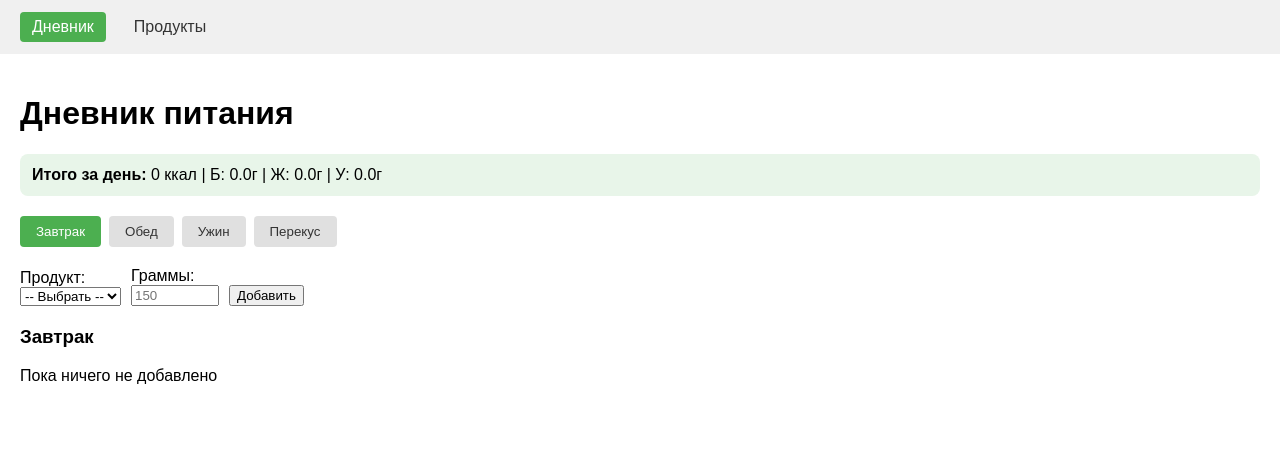
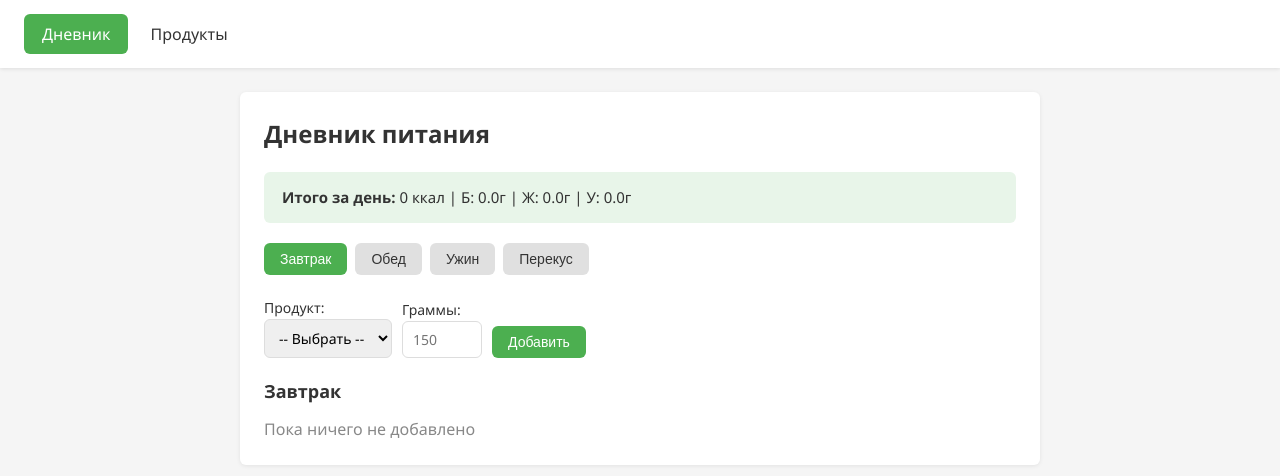
Before and after one commit to PaninaAnna/calorie-tracker, a React (Vite) app: page / in a window 1280 px wide. Shown: the top 476 px of the page. Built offline with nearby package versions, Linux system fonts and the light colour scheme.

Commit message:
style changes

```diff
--- a/src/pages/AddProductPage.jsx
+++ b/src/pages/AddProductPage.jsx
@@ -16,7 +16,6 @@ function AddProductPage() {
     setForm(prev => ({ ...prev, [name]: value }))
   }
 
-  // Автопересчёт калорий
   const proteins = parseFloat(form.proteins) || 0
   const fats = parseFloat(form.fats) || 0
   const carbs = parseFloat(form.carbs) || 0
@@ -59,7 +58,7 @@ function AddProductPage() {
     <>
       <h1>Добавить продукт</h1>
       <form onSubmit={handleSubmit} style={{ maxWidth: 400 }}>
-        {error && <p style={{ color: 'red' }}>{error}</p>}
+        {error && <p className="error">{error}</p>}
 
         <div style={{ marginBottom: 10 }}>
           <label>Название:</label><br />
@@ -81,7 +80,7 @@ function AddProductPage() {
           <input name="carbs" type="number" step="0.1" value={form.carbs} onChange={handleChange} style={{ width: '100%' }} />
         </div>
 
-        <p><strong>Калорийность:</strong> {calories} ккал / 100г</p>
+        <p style={{ marginBottom: 10 }}><strong>Калорийность:</strong> {calories} ккал / 100г</p>
 
         <button type="submit">Сохранить</button>
       </form>
--- a/src/pages/DiaryPage.jsx
+++ b/src/pages/DiaryPage.jsx
@@ -62,16 +62,14 @@ function DiaryPage() {
     <>
       <h1>Дневник питания</h1>
 
-      {/* Счётчик за день */}
-      <div style={{ background: '#e8f5e9', padding: 12, borderRadius: 8, marginBottom: 20 }}>
+      <div className="counter">
         <strong>Итого за день:</strong>{' '}
         {diary.reduce((acc, e) => acc + e.calories, 0)} ккал |{' '}
-      Б: {diary.reduce((acc, e) => acc + e.proteins, 0).toFixed(1)}г |{' '}
-      Ж: {diary.reduce((acc, e) => acc + e.fats, 0).toFixed(1)}г |{' '}
-      У: {diary.reduce((acc, e) => acc + e.carbs, 0).toFixed(1)}г
+        Б: {diary.reduce((acc, e) => acc + e.proteins, 0).toFixed(1)}г |{' '}
+        Ж: {diary.reduce((acc, e) => acc + e.fats, 0).toFixed(1)}г |{' '}
+        У: {diary.reduce((acc, e) => acc + e.carbs, 0).toFixed(1)}г
       </div>
 
-      {/* Вкладки */}
       <div style={{ display: 'flex', gap: 8, marginBottom: 20 }}>
         {MEAL_TABS.map(tab => (
           <button
@@ -80,21 +78,13 @@ function DiaryPage() {
               setActiveTab(tab)
               setError('')
             }}
-            style={{
-              padding: '8px 16px',
-              background: activeTab === tab ? '#4caf50' : '#e0e0e0',
-              color: activeTab === tab ? 'white' : '#333',
-              border: 'none',
-              borderRadius: 4,
-              cursor: 'pointer'
-            }}
+            className={`tab-btn ${activeTab === tab ? 'active' : ''}`}
           >
             {tab}
           </button>
         ))}
       </div>
 
-      {/* Форма добавления */}
       <form onSubmit={handleAdd} style={{ marginBottom: 20, display: 'flex', gap: 10, alignItems: 'end', flexWrap: 'wrap' }}>
         <div>
           <label>Продукт:</label><br />
@@ -116,15 +106,14 @@ function DiaryPage() {
           />
         </div>
         <button type="submit">Добавить</button>
-        {error && <span style={{ color: 'red' }}>{error}</span>}
+        {error && <span className="error">{error}</span>}
       </form>
 
-      {/* Список съеденного */}
       <h3>{activeTab}</h3>
       {filteredEntries.length === 0 ? (
-        <p>Пока ничего не добавлено</p>
+        <p className="empty">Пока ничего не добавлено</p>
       ) : (
-        <table border="1" cellPadding="6" style={{ borderCollapse: 'collapse', width: '100%' }}>
+        <table>
           <thead>
             <tr>
               <th>Продукт</th>
@@ -146,7 +135,7 @@ function DiaryPage() {
                 <td>{e.carbs}г</td>
                 <td>{e.calories}ккал</td>
                 <td>
-                  <button onClick={() => deleteEntry(e.id)}>×</button>
+                  <button className="btn-delete" onClick={() => deleteEntry(e.id)}>×</button>
                 </td>
               </tr>
             ))}
--- a/src/pages/ProductsPage.jsx
+++ b/src/pages/ProductsPage.jsx
@@ -16,12 +16,12 @@ function ProductsPage() {
   return (
     <>
       <h1>База продуктов</h1>
-      <Link to="/products/add">+ Добавить продукт</Link>
+      <Link to="/products/add" className="btn-link">+ Добавить продукт</Link>
 
       {products.length === 0 ? (
-        <p>Нет продуктов. Добавьте первый!</p>
+        <p className="empty">Нет продуктов. Добавьте первый!</p>
       ) : (
-        <table border="1" cellPadding="8" style={{ marginTop: 16, borderCollapse: 'collapse', width: '100%' }}>
+        <table>
           <thead>
             <tr>
               <th>Название</th>
@@ -41,7 +41,7 @@ function ProductsPage() {
                 <td>{p.carbs}</td>
                 <td>{p.calories}</td>
                 <td>
-                  <button onClick={() => deleteProduct(p.id)}>Удалить</button>
+                  <button className="btn-delete" onClick={() => deleteProduct(p.id)}>×</button>
                 </td>
               </tr>
             ))}
--- a/src/styles/index.css
+++ b/src/styles/index.css
@@ -1,31 +1,187 @@
-body {
-  font-family: Arial, sans-serif;
+*,
+*::before,
+*::after {
+  box-sizing: border-box;
   margin: 0;
   padding: 0;
 }
 
+:root {
+  --color-primary: #4caf50;
+  --color-primary-hover: #388e3c;
+  --color-bg: #f5f5f5;
+  --color-white: #ffffff;
+  --color-text: #333333;
+  --color-border: #dddddd;
+  --color-danger: #e53935;
+  --radius: 6px;
+}
+
+body {
+  font-family: 'Segoe UI', Arial, sans-serif;
+  background: var(--color-bg);
+  color: var(--color-text);
+  line-height: 1.5;
+}
+
 header {
-  background: #f0f0f0;
-  padding: 12px 20px;
+  background: var(--color-white);
+  padding: 14px 24px;
+  box-shadow: 0 1px 4px rgba(0, 0, 0, 0.1);
 }
 
 nav {
   display: flex;
-  gap: 16px;
+  gap: 4px;
 }
 
 nav a {
   text-decoration: none;
-  color: #333;
-  padding: 6px 12px;
-  border-radius: 4px;
+  color: var(--color-text);
+  padding: 8px 18px;
+  border-radius: var(--radius);
+  font-weight: 500;
+  transition: background 0.2s;
+}
+
+nav a:hover {
+  background: #e8f5e9;
 }
 
 nav a.active {
-  background: #4caf50;
-  color: white;
+  background: var(--color-primary);
+  color: var(--color-white);
 }
 
 main {
-  padding: 20px;
+  max-width: 800px;
+  margin: 24px auto;
+  padding: 24px;
+  background: var(--color-white);
+  border-radius: var(--radius);
+  box-shadow: 0 1px 4px rgba(0, 0, 0, 0.08);
 }
+
+h1 {
+  font-size: 24px;
+  margin-bottom: 20px;
+}
+
+h3 {
+  font-size: 18px;
+  margin-bottom: 12px;
+}
+
+table {
+  width: 100%;
+  border-collapse: collapse;
+  margin-top: 12px;
+}
+
+th,
+td {
+  padding: 10px 12px;
+  text-align: left;
+  border-bottom: 1px solid var(--color-border);
+}
+
+th {
+  background: #fafafa;
+  font-weight: 600;
+  font-size: 14px;
+}
+
+tr:hover {
+  background: #f9f9f9;
+}
+
+label {
+  font-size: 14px;
+  font-weight: 500;
+}
+
+input,
+select {
+  padding: 8px 10px;
+  border: 1px solid var(--color-border);
+  border-radius: var(--radius);
+  font-size: 14px;
+  font-family: inherit;
+}
+
+input:focus,
+select:focus {
+  outline: none;
+  border-color: var(--color-primary);
+}
+
+button {
+  padding: 8px 16px;
+  background: var(--color-primary);
+  color: var(--color-white);
+  border: none;
+  border-radius: var(--radius);
+  font-size: 14px;
+  font-weight: 500;
+  cursor: pointer;
+  transition: background 0.2s;
+}
+
+button:hover {
+  background: var(--color-primary-hover);
+}
+
+.tab-btn {
+  background: #e0e0e0;
+  color: var(--color-text);
+}
+
+.tab-btn.active {
+  background: var(--color-primary);
+  color: var(--color-white);
+}
+
+.btn-delete {
+  background: none;
+  color: var(--color-danger);
+  font-size: 18px;
+  padding: 2px 8px;
+  font-weight: bold;
+}
+
+.btn-delete:hover {
+  background: #ffebee;
+}
+
+.btn-link {
+  display: inline-block;
+  padding: 10px 20px;
+  background: var(--color-primary);
+  color: var(--color-white);
+  text-decoration: none;
+  border-radius: var(--radius);
+  font-weight: 500;
+  margin-bottom: 16px;
+}
+
+.btn-link:hover {
+  background: var(--color-primary-hover);
+}
+
+.counter {
+  background: #e8f5e9;
+  padding: 14px 18px;
+  border-radius: var(--radius);
+  margin-bottom: 20px;
+  font-size: 15px;
+}
+
+.error {
+  color: var(--color-danger);
+  font-size: 14px;
+}
+
+.empty {
+  color: #888;
+  margin-top: 12px;
+}
```
